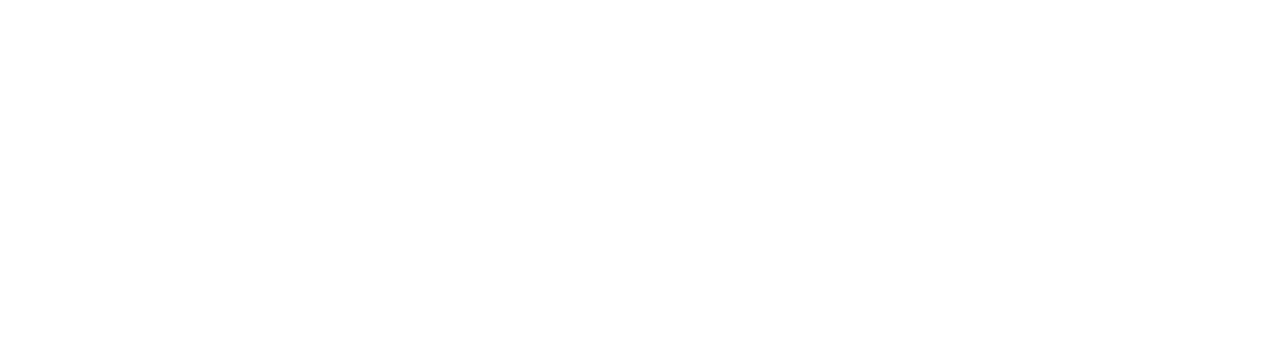
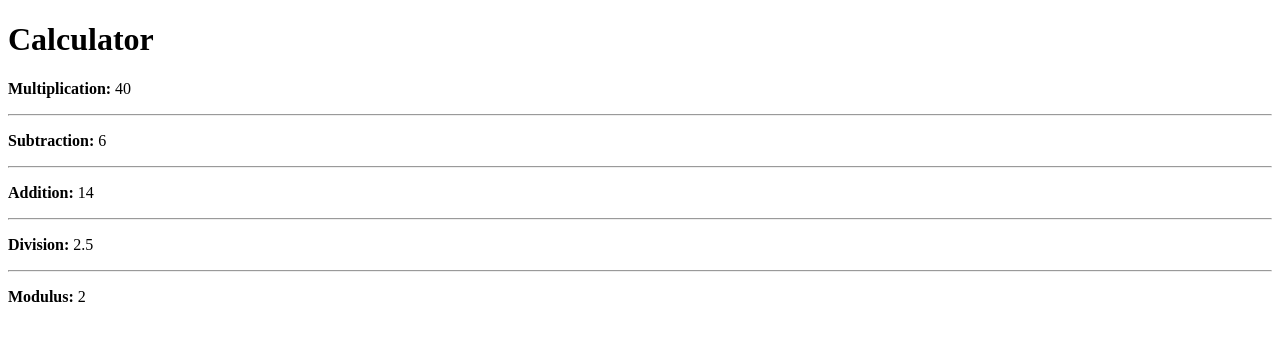
Before and after one commit to saleh-buamud/Js-training, a plain HTML site: page index.html in a window 1280 px wide. Drawn offline with Linux system fonts and the light colour scheme.

Commit message:
Added arithmetic operations with DOM and console output (lesson practice)

```diff
--- a/index.html
+++ b/index.html
@@ -1,11 +1,26 @@
 <!DOCTYPE html>
 <html lang="en">
+
 <head>
   <meta charset="UTF-8">
   <meta name="viewport" content="width=device-width, initial-scale=1.0">
+  <!-- <link rel="icon" type="image/x-icon" href="favicon.ico"> -->
   <title>Document</title>
 </head>
+
 <body>
 
+  <h1>Calculator</h1>
+  <p id="outputmult"></p>
+  <hr>
+  <p id="outputsub"></p>
+  <hr>
+  <p id="outputsum"></p>
+  <hr>
+  <p id="outputdiv"></p>
+  <hr>
+  <p id="outputmood"></p>
+  <script src="main.js"></script>
 </body>
+
 </html>
--- /dev/null
+++ b/main.js
@@ -0,0 +1,24 @@
+// Define two variables
+var num1 = 10;
+var num2 = 4;
+
+// Perform basic arithmetic operations
+var mult = num1 * num2;  // Multiplication
+var sum = num1 + num2;   // Addition
+var sub = num1 - num2;   // Subtraction
+var div = num1 / num2;   // Division
+var mood = num1 % num2;  // Modulus (remainder)
+
+// Display results inside HTML elements
+document.getElementById("outputmult").innerHTML = "<strong>Multiplication:</strong> " + mult;
+document.getElementById("outputsum").innerHTML = "<strong>Addition:</strong> " + sum;
+document.getElementById("outputsub").innerHTML = "<strong>Subtraction:</strong> " + sub;
+document.getElementById("outputdiv").innerHTML = "<strong>Division:</strong> " + div;
+document.getElementById("outputmood").innerHTML = "<strong>Modulus:</strong> " + mood;
+
+// Log results in the console for debugging
+console.log("Multiplication: " + mult);
+console.log("Addition: " + sum);
+console.log("Subtraction: " + sub);
+console.log("Division: " + div);
+console.log("Modulus: " + mood);
```
